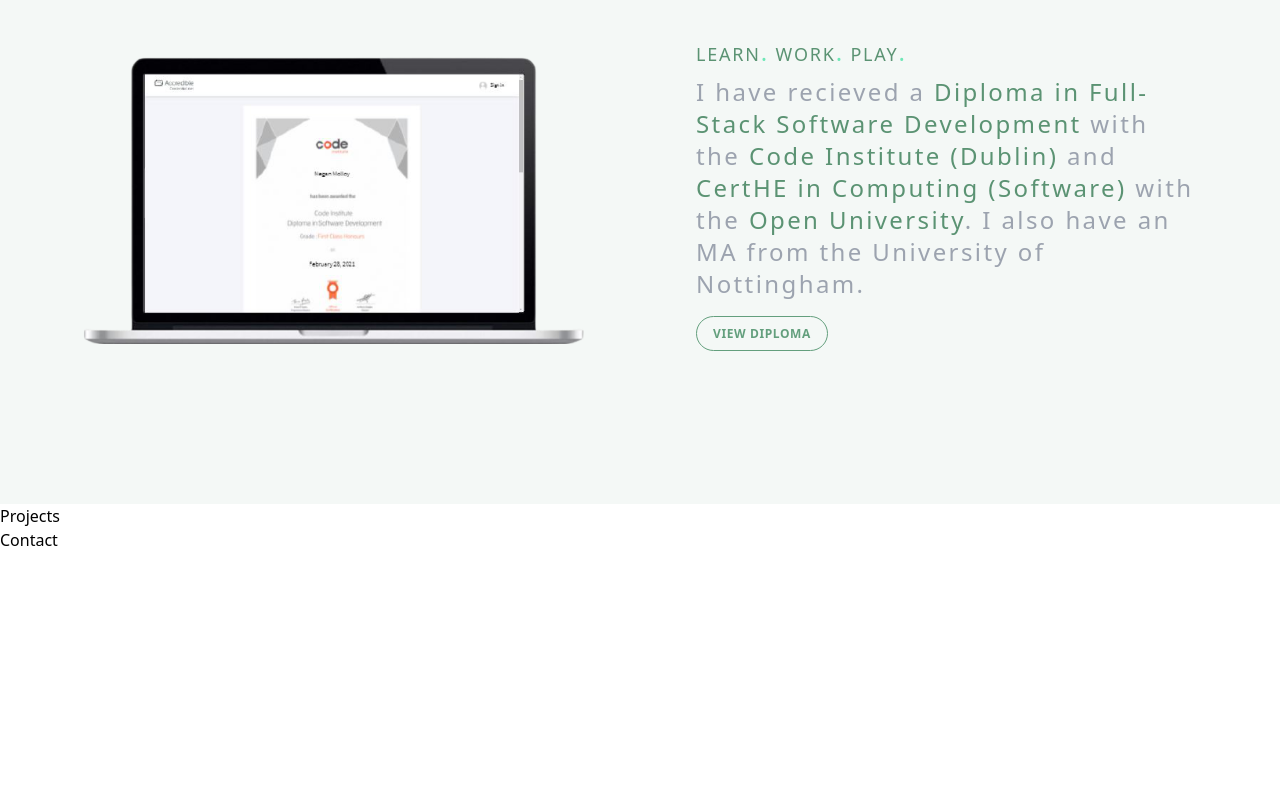
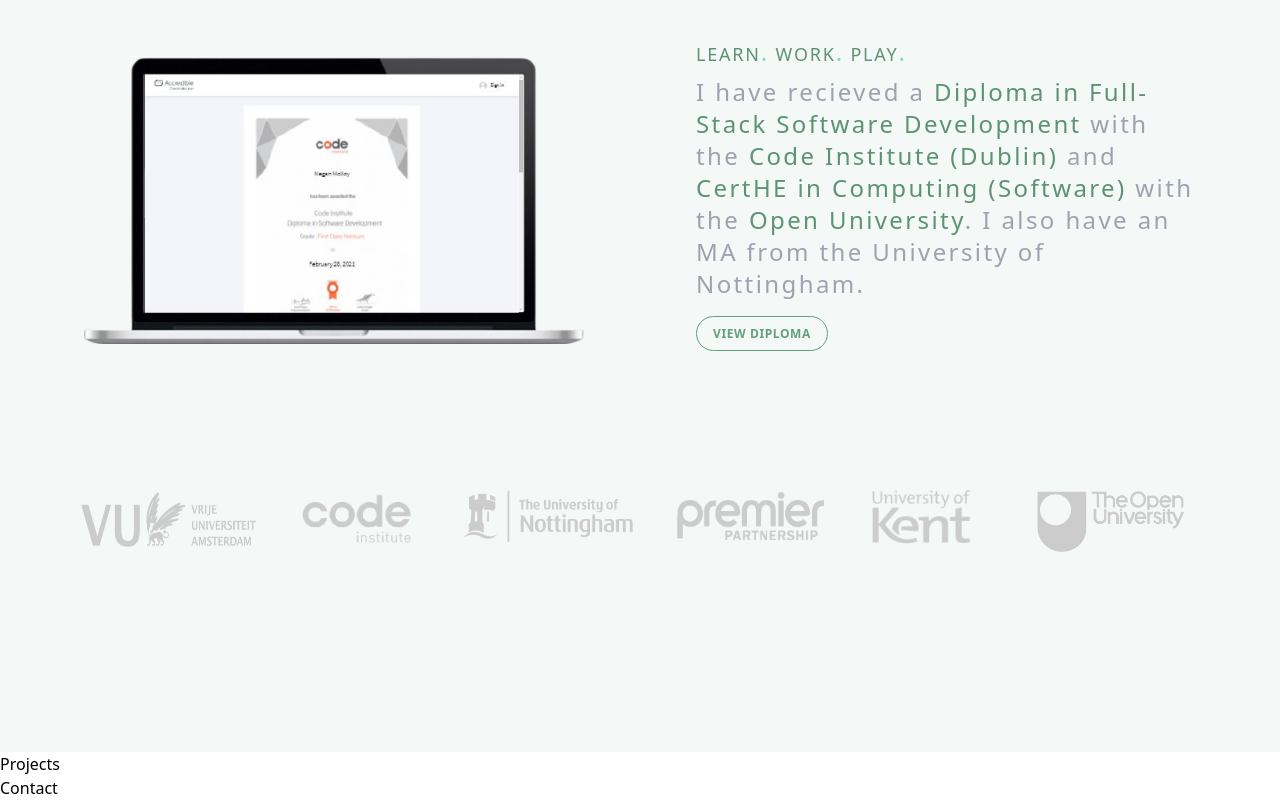
Before and after one commit to mvmolloy/portfolio, a Vue app: page / in a window 1280 px wide. Shown: the part 1114-1914 px from the top of the page. Before the commit the page ends 1666 px from the top, so only its background shows below. Built offline with nearby package versions, Linux system fonts and the light colour scheme.

Commit message:
add logos banner

```diff
--- a/src/components/About.vue
+++ b/src/components/About.vue
@@ -21,6 +21,26 @@
                 <a href="https://www.credential.net/18fd5235-39c3-45ab-a706-f11c0888cd48" target="__blank" class="cta-btn">View Diploma</a>
             </div>
         </div>
+        <div id="logos" class="hidden md:grid grid-cols-3 lg:grid-cols-6 lg:mt-36 lg:mb-10 gap-14 xl:gap-2">
+            <div class="sm:mx-auto">
+                <img src="../assets/img/about/vu.png" alt="Vrije Universetiet Amsterdam Logo" class="h-16">
+            </div>
+            <div class="sm:mx-auto">
+                <img src="../assets/img/about/ci.png" alt="Code Institute Logo" class="h-14 pt-1">
+            </div>
+            <div class="sm:mx-auto">
+                <img src="../assets/img/about/uon.png" alt="University of Nottingham Logo" class="h-14">
+            </div>
+            <div class="w-full sm:mx-auto">
+                <img src="../assets/img/about/pp.png" alt="Premier Parnterhsip Logo" class="h-14 pb-1 lg:pl-8">
+            </div>
+            <div class="sm:mx-auto">
+                <img src="../assets/img/about/ukc.png" alt="University of Kent Logo" class="h-14">
+            </div>
+            <div class="mx-auto">
+                <img src="../assets/img/about/ou.png" alt="Open University Logo" class="h-16">
+            </div>
+        </div>
     </section>
 </template>
 
@@ -35,4 +55,10 @@
 .cta-btn {
     @apply text-seafoam-400 text-xs tracking-wider font-semibold uppercase border p-2 px-4 rounded-full border-seafoam-400 hover:bg-seafoam-400 hover:text-white
 }
+#logos img {
+  filter: brightness(0) invert(0.8);
+}
+#logos img:hover {
+  filter: brightness(0.2) invert(0.4);
+}
 </style>
```
